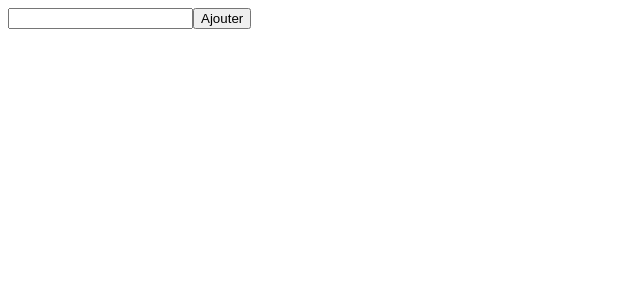
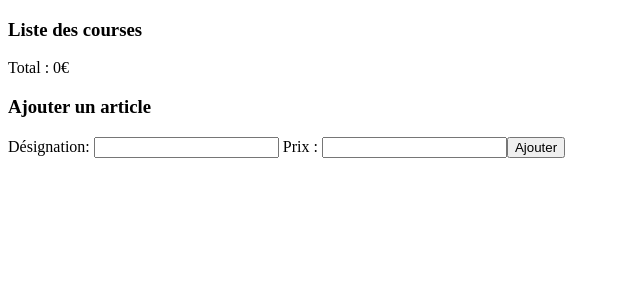
Before and after one commit to marue59/Angular, an Angular app: page / in a window 1280 px wide. Shown: the top 300 px of the page, without its empty margins (0-640 px from the left). Built offline with nearby package versions, Linux system fonts and the light colour scheme.

Commit message:
creation de form avec reactiveForms

```diff
--- a/src/app/app.component.html
+++ b/src/app/app.component.html
@@ -10,5 +10,6 @@
 <app-generic-alert-button buttonTitle="marco" alerteMessage="polo"></app-generic-alert-button>
 <app-generic-alert-button buttonTitle="philippe" alerteMessage="je sais ou tu te caches..."></app-generic-alert-button>
 <app-time-menu></app-time-menu>
+<app-liste-courses></app-liste-courses>
 -->
-<app-liste-courses></app-liste-courses>
+<app-reactive-liste-courses></app-reactive-liste-courses>
--- /dev/null
+++ b/src/app/components/reactive-liste-courses/reactive-liste-courses.component.html
@@ -0,0 +1,21 @@
+<h3> Liste des courses</h3>
+<ul>
+  <li *ngFor="let article of articles">{{article.designation}} : {{article.prix}}</li>
+</ul>
+
+<p>Total : {{totalPrice}}€</p>
+
+<h3>Ajouter un article</h3>
+
+<!--utilisation du propertyBinding-->
+<form [formGroup]="article" (ngSubmit)="addArticle()">
+  <label for="designation">
+    Désignation:
+    <input type="text" formControlName="designation">
+  </label>
+  <label for="prix">
+    Prix :
+    <input type="number" formControlName="prix">
+  </label>
+  <button type="submit">Ajouter</button>
+</form>
--- /dev/null
+++ b/src/app/components/reactive-liste-courses/reactive-liste-courses.component.ts
@@ -0,0 +1,56 @@
+import { Component, OnInit } from '@angular/core';
+// importer les modules de formulaire //
+import { FormControl, FormGroup } from '@angular/forms';
+
+@Component({
+  selector: 'app-reactive-liste-courses',
+  templateUrl: './reactive-liste-courses.component.html',
+  styleUrls: ['./reactive-liste-courses.component.scss']
+})
+export class ReactiveListeCoursesComponent implements OnInit {
+
+  article: FormGroup;
+  articles: any[] = [];
+
+  constructor() {
+  // declarer que notre attribut article est constitué de plusieurs champs
+  this.article = new FormGroup ({
+    // on lui passe un objet en parametre
+    // differente instance de formControl
+    // regrouper plusieurs instance dans un objet
+    // on peut lui donner une valeur par defaut mais nous vide
+      designation: new FormControl(''),
+      prix: new FormControl('')
+  })
+  }
+
+  // methodes :
+  ngOnInit(): void {
+  }
+
+  /**
+   * Permet d'ajouter un article à la liste des articles
+   */
+  addArticle() {
+    this.articles.push(this.article.value);
+    // remettre les champs a zero :
+    this.article.reset();
+  }
+
+  /**
+   *
+   * faire un getter pour generer l'information
+   * ajouter la logique pour additionner
+   */
+  get totalPrice():number {
+
+    return this.articles.reduce((total, article) => total + article.prix, 0);
+  /*
+    let total = 0;
+    for (let article of this.articles) {
+      total += article.prix;
+    }
+
+    return total;*/
+  }
+}
```
Also changed, not shown: src/app/app.module.ts (+6 -3 lines), src/app/components/reactive-liste-courses/reactive-liste-courses.component.scss (added), 1 other file (tests, documents, lock files or other folders).
